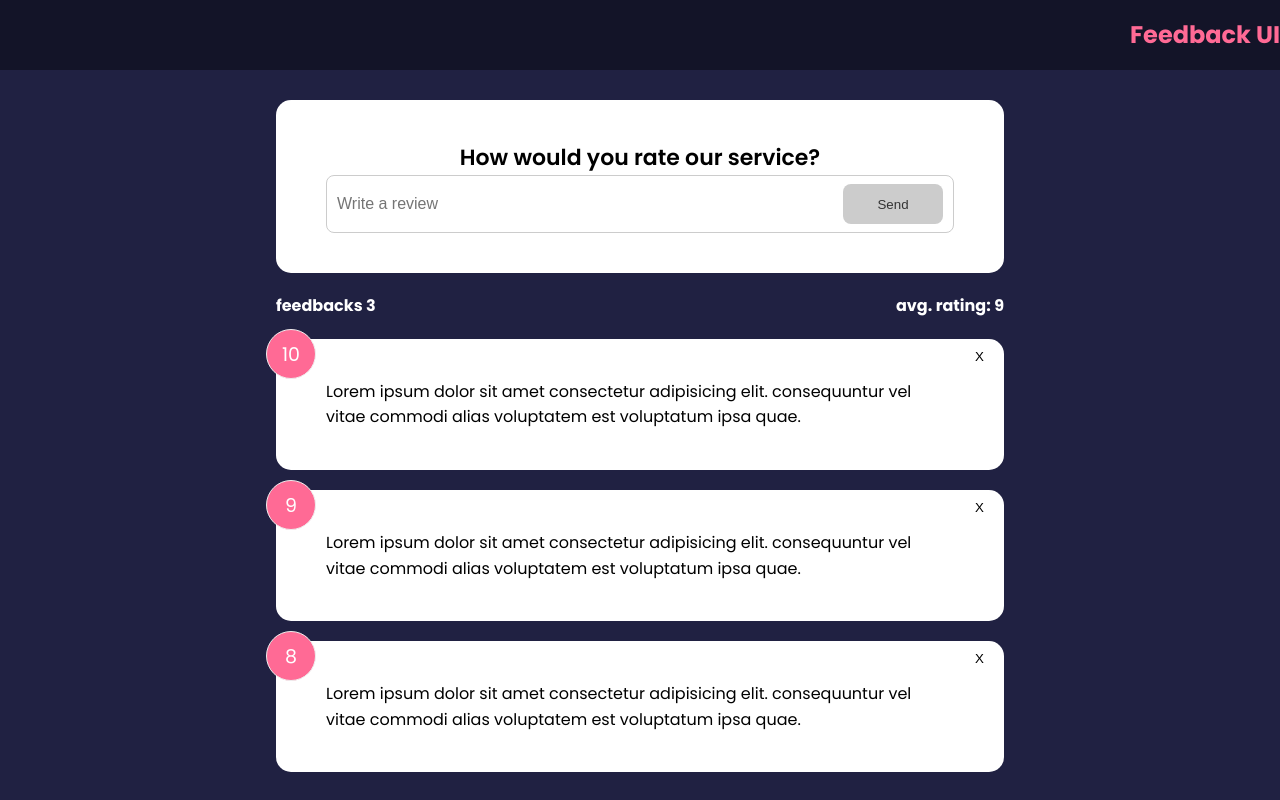
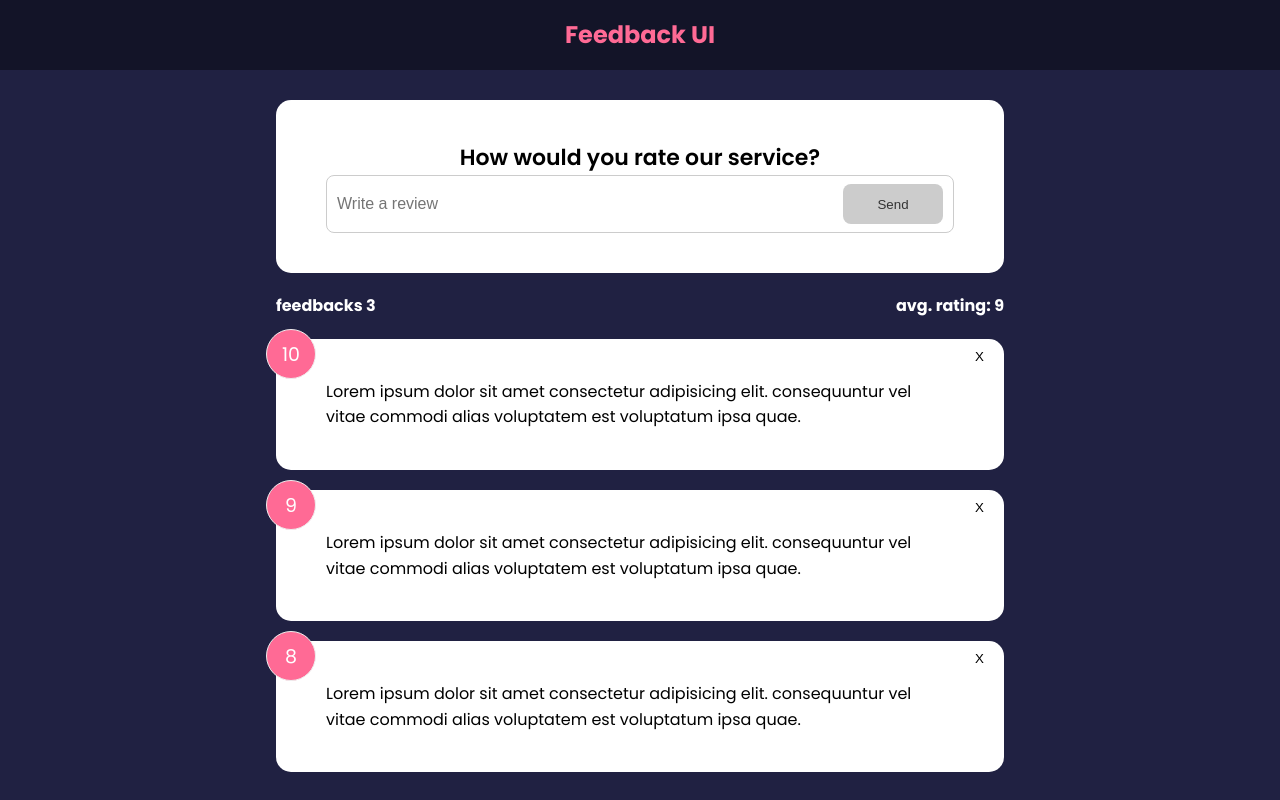
Before and after one commit to Rzayev221/feedback_app, a React (Create React App) app: page / in a window 1280 px wide. Built offline with nearby package versions, Linux system fonts and the light colour scheme.

Commit message:
Fixed Header

```diff
--- a/src/components/Header.jsx
+++ b/src/components/Header.jsx
@@ -7,8 +7,8 @@ function Header({text, bgColor, textColor}) {
   return (
    <header style={headerStyles}>
 
-    <div className='container'></div>
-    <h2>{text}</h2>
+    <div className='container'>    <h2>{text}</h2></div>
+
 
    </header>
   )
```
